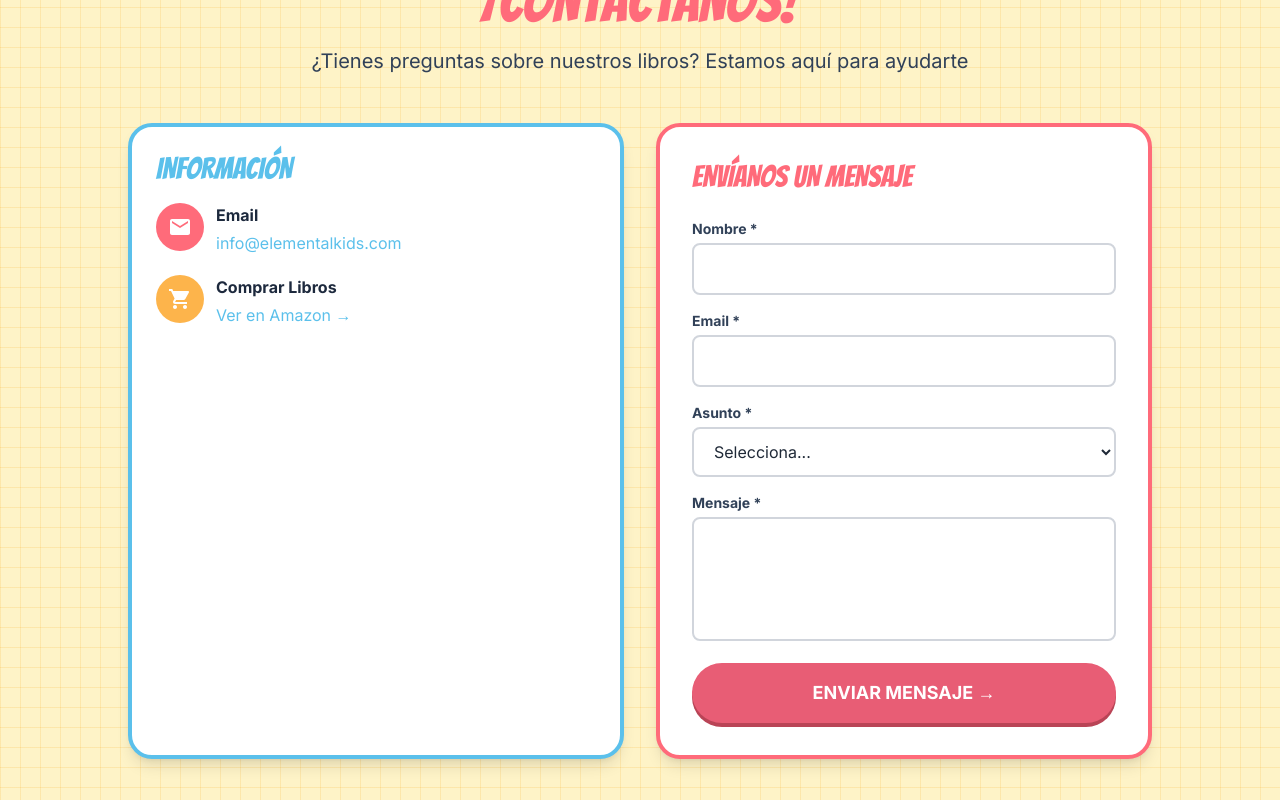
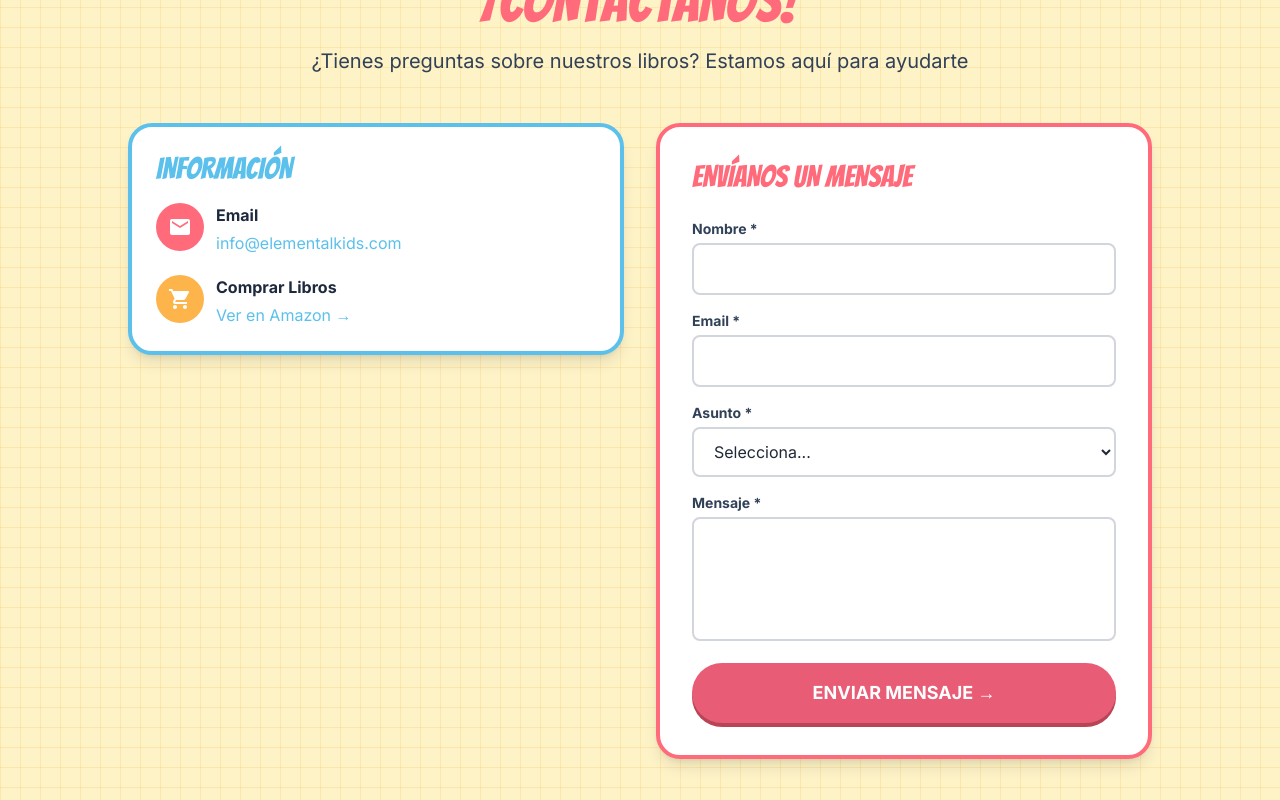
Before and after one commit to magdis-star/elemental-kids-hub-, a Next.js app: page /contacto in a window 1280 px wide. Shown: the part 920-1720 px from the top of the page. Built offline with nearby package versions, Linux system fonts and the light colour scheme.

Commit message:
Fix contact box height and header background
- Added items-start to contact grid so boxes don't stretch
- Changed header to solid white background
- Removed blend mode from logo (not needed with solid white)
- Info box now displays at natural height

```diff
--- a/app/contacto/page.tsx
+++ b/app/contacto/page.tsx
@@ -53,7 +53,7 @@ export default function Contacto() {
           ¿Tienes preguntas sobre nuestros libros? Estamos aquí para ayudarte
         </p>
 
-        <div className="grid md:grid-cols-2 gap-8 mb-12">
+        <div className="grid md:grid-cols-2 gap-8 mb-12 items-start">
           {/* Contact Info */}
           <div className="bg-white rounded-3xl shadow-lg p-6 border-4 border-[#5BC0EB]">
             <h2 className="text-2xl md:text-3xl font-bangers text-[#5BC0EB] mb-4">INFORMACIÓN</h2>
--- a/components/Header.tsx
+++ b/components/Header.tsx
@@ -8,7 +8,7 @@ export default function Header() {
   const [mobileMenuOpen, setMobileMenuOpen] = useState(false);
 
   return (
-    <header className="bg-gradient-to-r from-white to-[#E5F6FC]/30 border-b-2 border-[#FDB44B] sticky top-0 z-40 shadow-sm">
+    <header className="bg-white border-b-2 border-[#FDB44B] sticky top-0 z-40 shadow-sm">
       <div className="max-w-7xl mx-auto px-6 py-3 flex items-center justify-between">
         {/* Logo */}
         <Link href="/" className="flex items-center hover:opacity-90 transition-opacity">
@@ -19,7 +19,6 @@ export default function Header() {
             height={30}
             priority
             className="h-auto w-auto"
-            style={{ mixBlendMode: 'multiply' }}
           />
         </Link>
 
```
